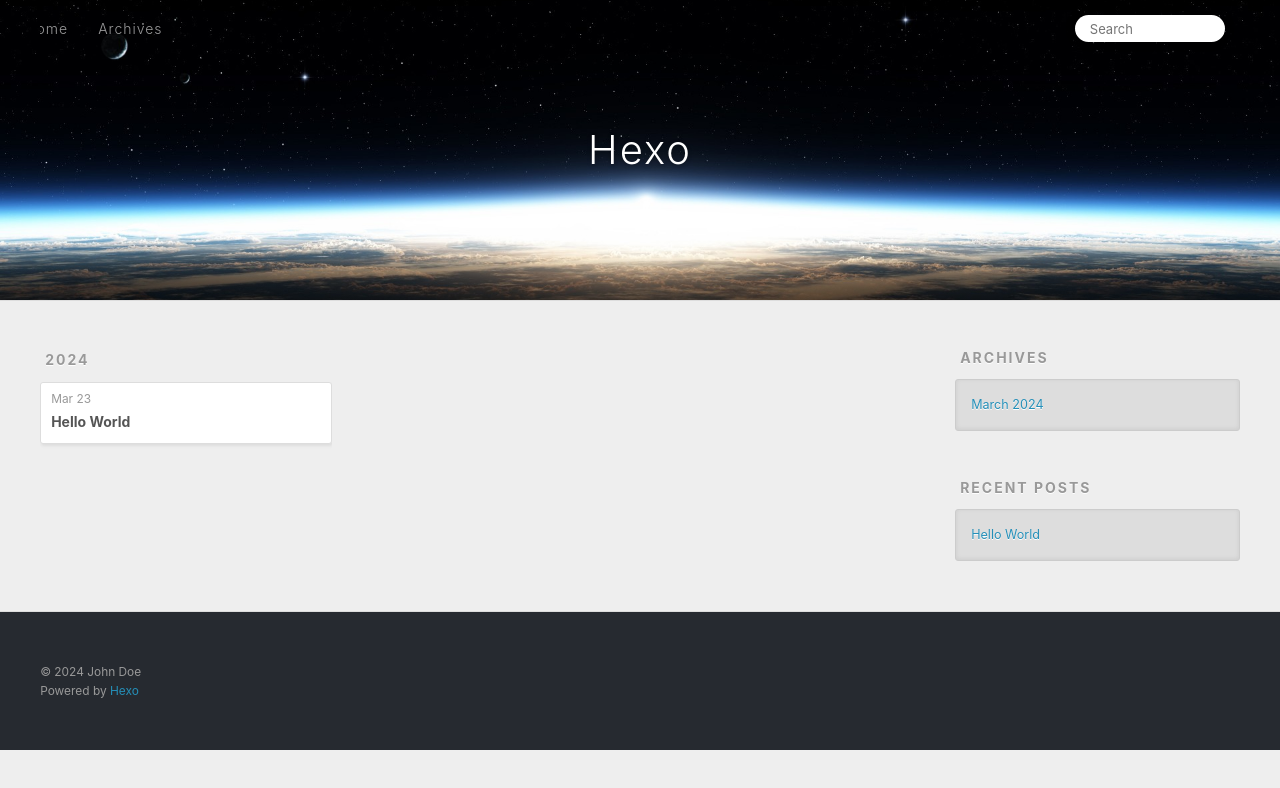
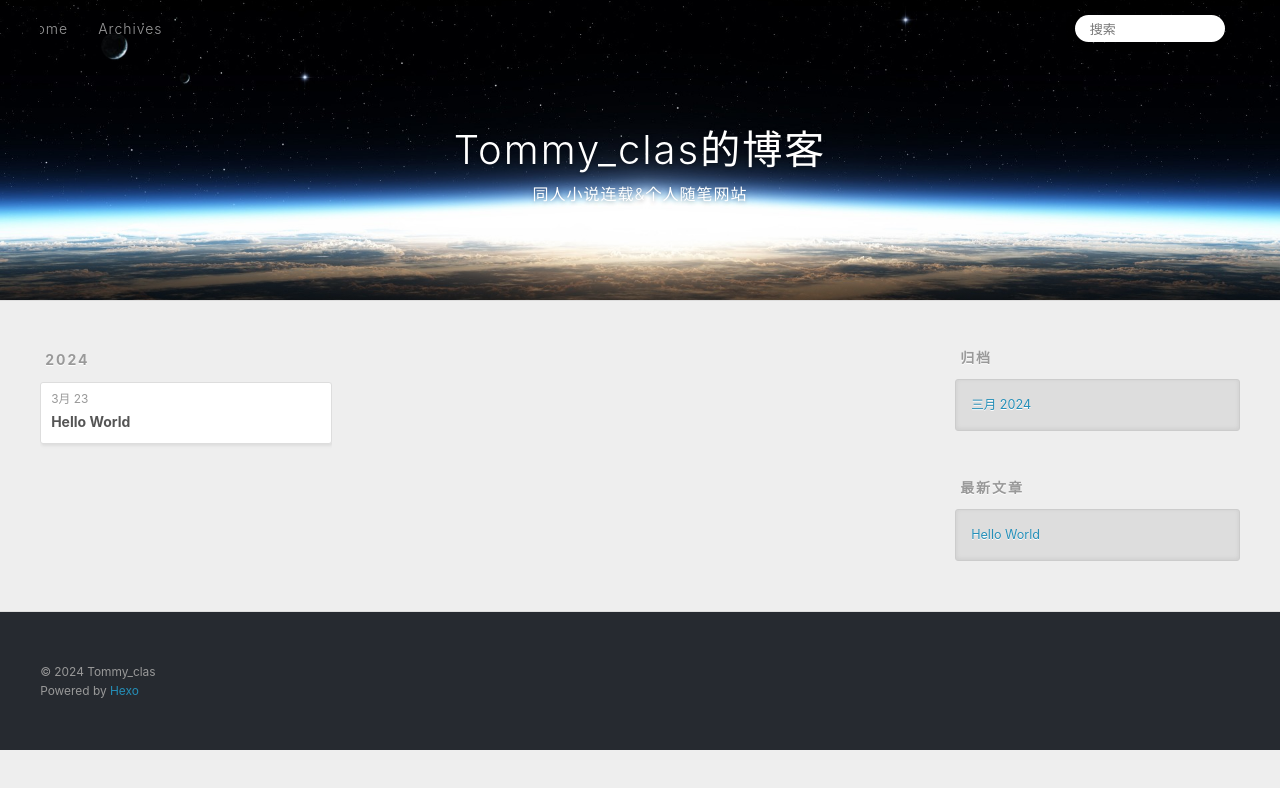
Before and after one commit to Tommyclas/Tommy_clas.github.io, a plain HTML site: page archives/index.html in a window 1280 px wide. Both pictures are taken after a click on the link 1232 px from the left and 27 px from the top of the page. Drawn offline with Linux system fonts and the light colour scheme.

Commit message:
Site updated: 2024-03-23 16:32:32

```diff
--- a/archives/index.html
+++ b/archives/index.html
@@ -4,17 +4,20 @@
   <meta charset="utf-8">
 
 
-  <title>Archives | Hexo</title>
+  <title>归档 | Tommy_clas的博客</title>
   <meta name="viewport" content="width=device-width, initial-scale=1, shrink-to-fit=no">
-  <meta property="og:type" content="website">
-<meta property="og:title" content="Hexo">
+  <meta name="description" content="日常随笔">
+<meta property="og:type" content="website">
+<meta property="og:title" content="Tommy_clas的博客">
 <meta property="og:url" content="http://example.com/archives/index.html">
-<meta property="og:site_name" content="Hexo">
-<meta property="og:locale" content="en_US">
-<meta property="article:author" content="John Doe">
+<meta property="og:site_name" content="Tommy_clas的博客">
+<meta property="og:description" content="日常随笔">
+<meta property="og:locale" content="zh_CN">
+<meta property="article:author" content="Tommy_clas">
+<meta property="article:tag" content="随笔">
 <meta name="twitter:card" content="summary">
 
-    <link rel="alternate" href="/atom.xml" title="Hexo" type="application/atom+xml">
+    <link rel="alternate" href="/atom.xml" title="Tommy_clas的博客" type="application/atom+xml">
 
 
     <link rel="shortcut icon" href="/favicon.png">
@@ -39,8 +42,12 @@
   <div id="header-outer" class="outer">
     <div id="header-title" class="inner">
       <h1 id="logo-wrap">
-        <a href="/" id="logo">Hexo</a>
+        <a href="/" id="logo">Tommy_clas的博客</a>
       </h1>
+
+        <h2 id="subtitle-wrap">
+          <a href="/" id="subtitle">同人小说连载&amp;个人随笔网站</a>
+        </h2>
 
     </div>
     <div id="header-inner" class="inner">
@@ -55,12 +62,12 @@
       <nav id="sub-nav">
 
 
-          <a class="nav-icon" href="/atom.xml" title="RSS Feed"><span class="fa fa-rss"></span></a>
+          <a class="nav-icon" href="/atom.xml" title="RSS 订阅"><span class="fa fa-rss"></span></a>
 
-        <a class="nav-icon nav-search-btn" title="Search"><span class="fa fa-search"></span></a>
+        <a class="nav-icon nav-search-btn" title="搜索"><span class="fa fa-search"></span></a>
       </nav>
       <div id="search-form-wrap">
-        <form action="//google.com/search" method="get" accept-charset="UTF-8" class="search-form"><input type="search" name="q" class="search-form-input" placeholder="Search"><button type="submit" class="search-form-submit">&#xF002;</button><input type="hidden" name="sitesearch" value="http://example.com"></form>
+        <form action="//google.com/search" method="get" accept-charset="UTF-8" class="search-form"><input type="search" name="q" class="search-form-input" placeholder="搜索"><button type="submit" class="search-form-submit">&#xF002;</button><input type="hidden" name="sitesearch" value="http://example.com"></form>
       </div>
     </div>
   </div>
@@ -84,7 +91,7 @@
   <div class="archive-article-inner">
     <header class="archive-article-header">
       <a href="/2024/03/23/hello-world/" class="archive-article-date">
-  <time class="dt-published" datetime="2024-03-23T07:54:19.894Z" itemprop="datePublished">Mar 23</time>
+  <time class="dt-published" datetime="2024-03-23T07:54:19.894Z" itemprop="datePublished">3月 23</time>
 </a>
 
 
@@ -116,9 +123,9 @@
 
 
   <div class="widget-wrap">
-    <h3 class="widget-title">Archives</h3>
+    <h3 class="widget-title">归档</h3>
     <div class="widget">
-      <ul class="archive-list"><li class="archive-list-item"><a class="archive-list-link" href="/archives/2024/03/">March 2024</a></li></ul>
+      <ul class="archive-list"><li class="archive-list-item"><a class="archive-list-link" href="/archives/2024/03/">三月 2024</a></li></ul>
     </div>
   </div>
 
@@ -126,7 +133,7 @@
 
 
   <div class="widget-wrap">
-    <h3 class="widget-title">Recent Posts</h3>
+    <h3 class="widget-title">最新文章</h3>
     <div class="widget">
       <ul>
 
@@ -147,7 +154,7 @@
   <div class="outer">
     <div id="footer-info" class="inner">
 
-      &copy; 2024 John Doe<br>
+      &copy; 2024 Tommy_clas<br>
       Powered by <a href="https://hexo.io/" target="_blank">Hexo</a>
     </div>
   </div>
```
Also changed, not shown: 2024/03/23/hello-world/index.html (+19 -14 lines), archives/2024/03/index.html (+23 -16 lines), archives/2024/index.html (+23 -16 lines), index.html (+23 -16 lines).
